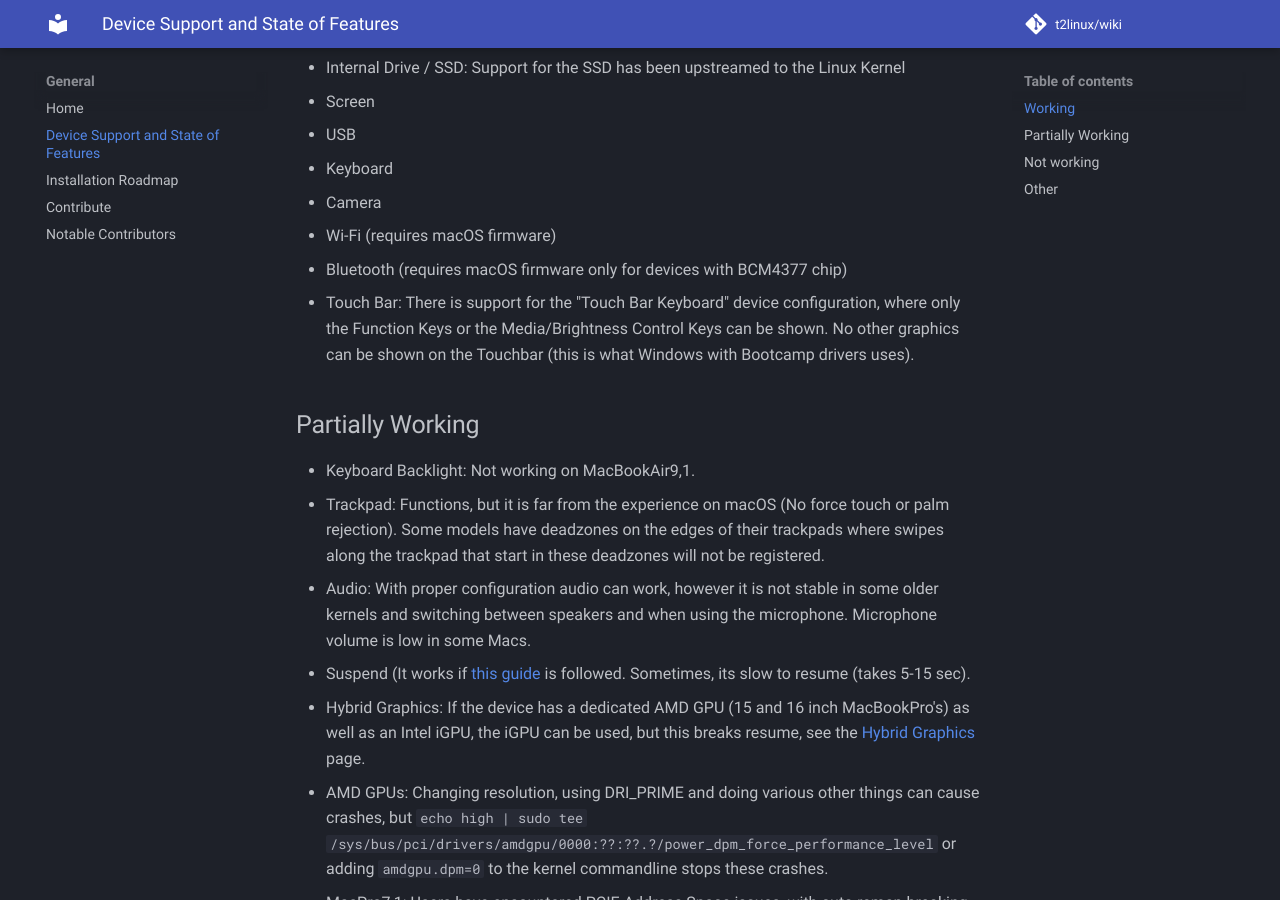
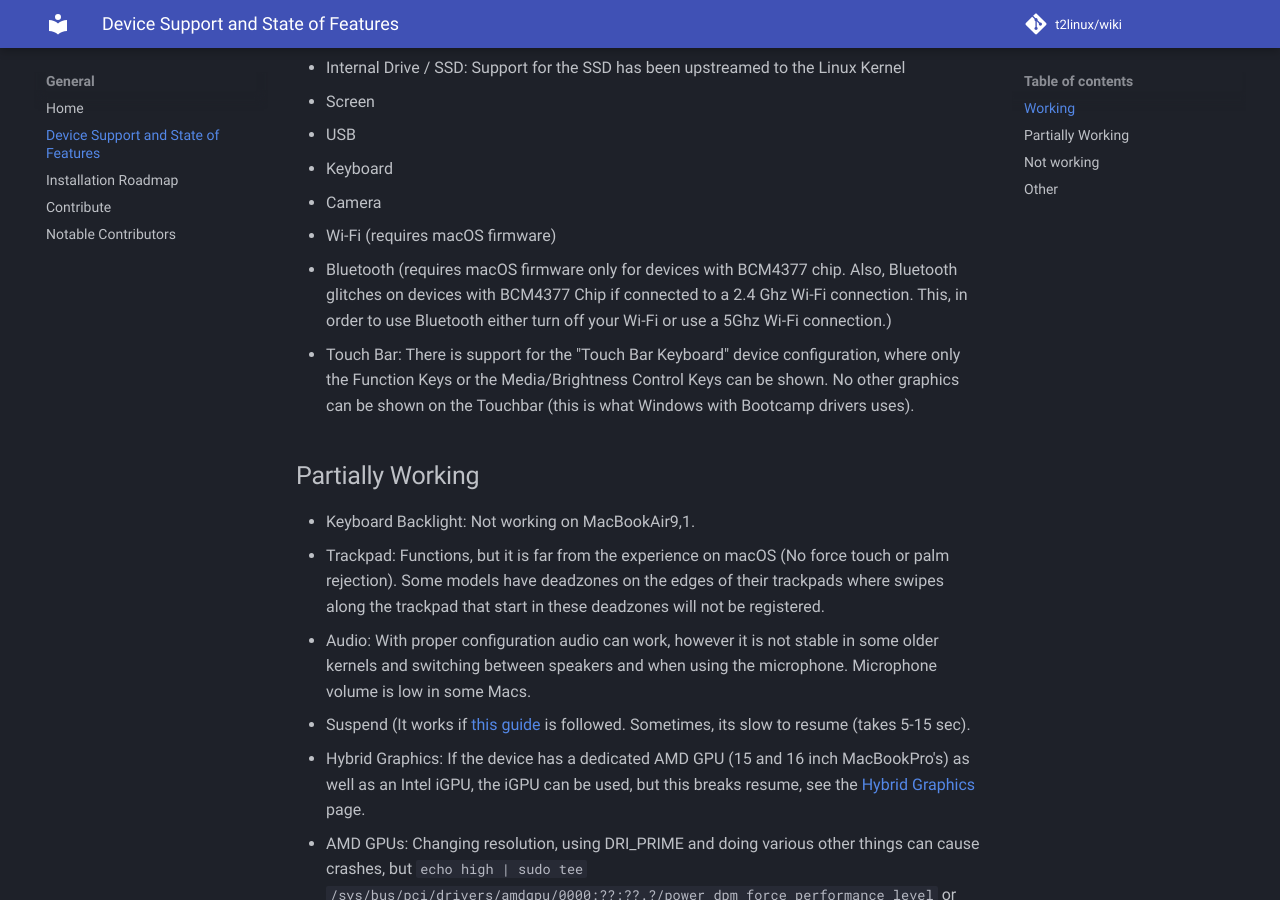
Before and after one commit to t2linux/wiki, an MkDocs documentation site: the page built from docs/state.md, in a window 1280 px wide and 900 px high, scrolled down 377 px. Built offline with MkDocs 1.6.1 and Material for MkDocs 9.7.7, drawn with Linux system fonts in a browser that asks for light colours; comment, search, counter and statistics services are not loaded.

Commit message:
Do the requested changes

```diff
--- a/docs/state.md
+++ b/docs/state.md
@@ -10,7 +10,7 @@ While Linux is usable on all T2 models, some features are limited due to the lac
 - Keyboard
 - Camera
 - Wi-Fi (requires macOS firmware)
-- Bluetooth (requires macOS firmware only for devices with BCM4377 chip)
+- Bluetooth (requires macOS firmware only for devices with BCM4377 chip. Also, Bluetooth glitches on devices with BCM4377 Chip if connected to a 2.4 Ghz Wi-Fi connection. This, in order to use Bluetooth either turn off your Wi-Fi or use a 5Ghz Wi-Fi connection.)
 - Touch Bar: There is support for the "Touch Bar Keyboard" device configuration, where only the Function Keys or the Media/Brightness Control Keys can be shown. No other graphics can be shown on the Touchbar (this is what Windows with Bootcamp drivers uses).
 
 ## Partially Working
```
